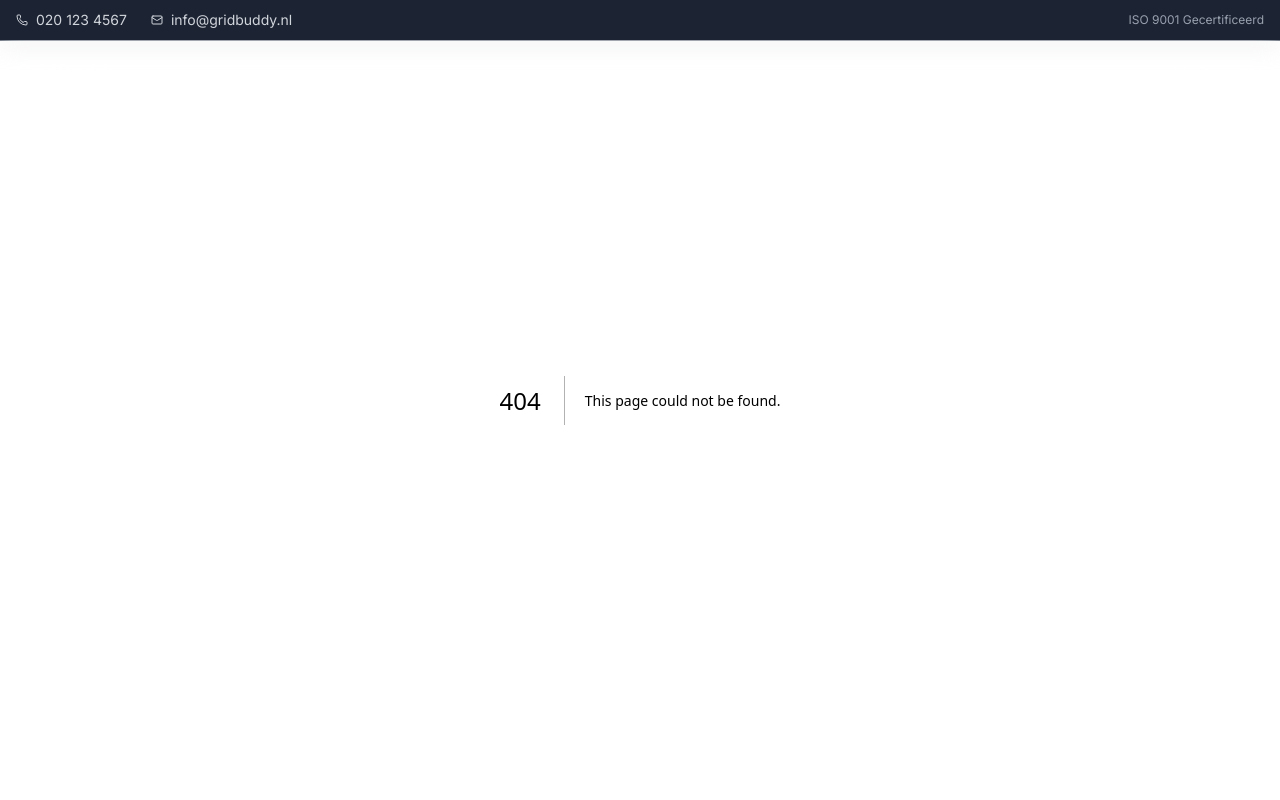
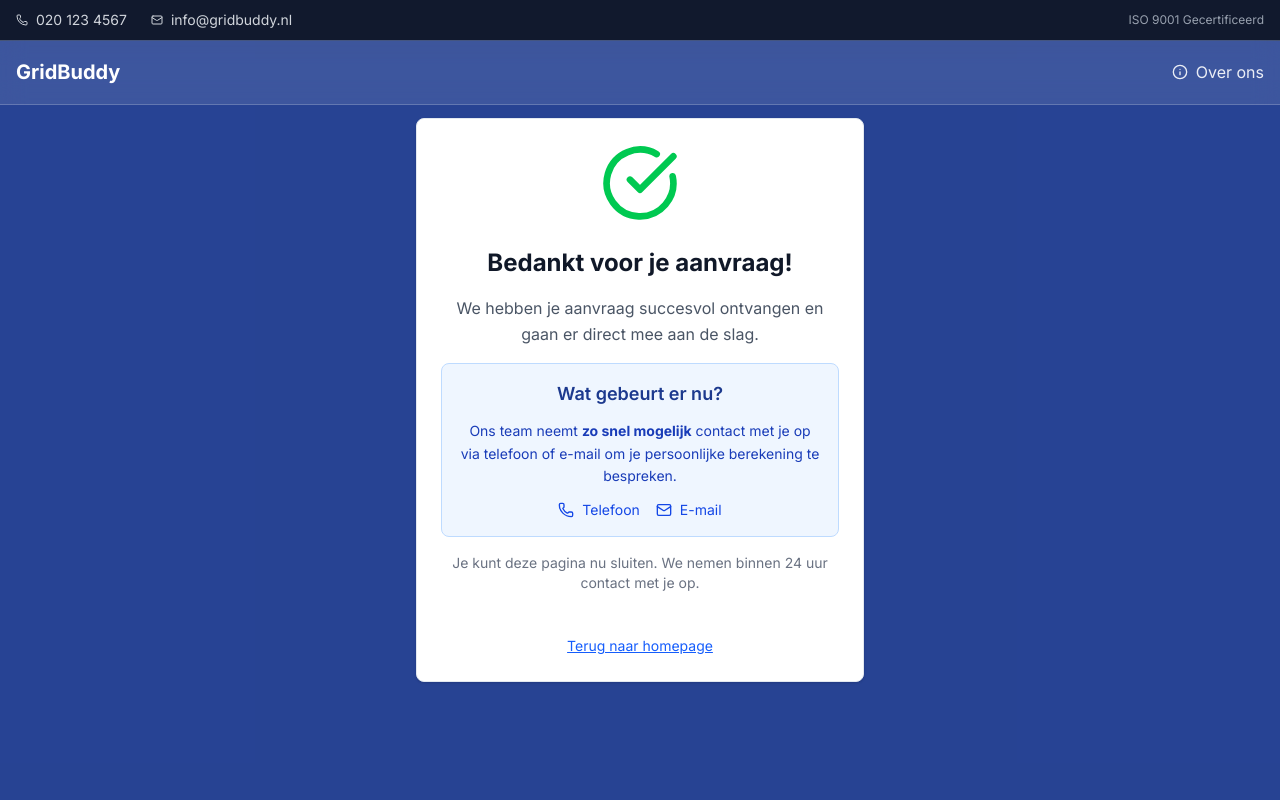
Before and after one commit to TristanVarewijck/home-battery, a Next.js app: page /success in a window 1280 px wide. Before the commit this address had no page. Shown: the top 800 px of the page. Built offline with nearby package versions, Linux system fonts and the light colour scheme.

Commit message:
success page url

```diff
--- /dev/null
+++ b/src/app/success/page.tsx
@@ -0,0 +1,71 @@
+import { CheckCircle, Phone, Mail } from 'lucide-react';
+import { Card, CardContent } from '@/components/ui/card';
+import Link from 'next/link';
+import { Metadata } from 'next';
+
+export const metadata: Metadata = {
+  robots: {
+    index: false,
+    follow: false,
+  },
+};
+
+export default function SuccessPage() {
+  return (
+    <div className="min-h-screen bg-blue-900/95 flex items-center justify-center p-4">
+      <Card className="w-full max-w-md bg-white">
+        <CardContent className="pt-6">
+          <div className="text-center space-y-6">
+            <CheckCircle className="w-20 h-20 text-green-500 mx-auto" />
+
+            <div className="space-y-4">
+              <h1 className="text-2xl font-bold text-gray-900">
+                Bedankt voor je aanvraag!
+              </h1>
+
+              <p className="text-gray-600 leading-relaxed">
+                We hebben je aanvraag succesvol ontvangen en gaan er direct mee
+                aan de slag.
+              </p>
+
+              <div className="bg-blue-50 border border-blue-200 rounded-lg p-4 space-y-3">
+                <h2 className="font-semibold text-blue-900 text-lg">
+                  Wat gebeurt er nu?
+                </h2>
+                <p className="text-blue-800 text-sm leading-relaxed">
+                  Ons team neemt <strong>zo snel mogelijk</strong> contact met
+                  je op via telefoon of e-mail om je persoonlijke berekening te
+                  bespreken.
+                </p>
+                <div className="flex items-center justify-center gap-4 text-blue-700">
+                  <div className="flex items-center gap-2">
+                    <Phone className="w-4 h-4" />
+                    <span className="text-sm">Telefoon</span>
+                  </div>
+                  <div className="flex items-center gap-2">
+                    <Mail className="w-4 h-4" />
+                    <span className="text-sm">E-mail</span>
+                  </div>
+                </div>
+              </div>
+
+              <p className="text-gray-500 text-sm">
+                Je kunt deze pagina nu sluiten. We nemen binnen 24 uur contact
+                met je op.
+              </p>
+            </div>
+
+            <div className="pt-4">
+              <Link
+                href="/"
+                className="text-blue-600 hover:text-blue-800 text-sm underline"
+              >
+                Terug naar homepage
+              </Link>
+            </div>
+          </div>
+        </CardContent>
+      </Card>
+    </div>
+  );
+}
--- a/src/components/SubmissionForm.tsx
+++ b/src/components/SubmissionForm.tsx
@@ -26,6 +26,7 @@ import {
 import axios from 'axios';
 import PhoneInput from 'react-phone-number-input';
 import 'react-phone-number-input/style.css';
+import { useRouter } from 'next/navigation';
 
 interface FormData {
   // Step 1: Address
@@ -59,8 +60,8 @@ const daytimeOptions = [
 ];
 
 export function SubmissionForm() {
+  const router = useRouter();
   const [currentStep, setCurrentStep] = useState(1);
-  const [isSubmitted, setIsSubmitted] = useState(false);
   const [addressError, setAddressError] = useState('');
   const [isLoadingAddress, setIsLoadingAddress] = useState(false);
   const [isSubmitting, setIsSubmitting] = useState(false);
@@ -127,6 +128,18 @@ export function SubmissionForm() {
   const nextStep = () => {
     if (currentStep < 5) {
       setCurrentStep(currentStep + 1);
+      // Auto-scroll to form on mobile devices
+      if (window.innerWidth < 1024) {
+        // lg breakpoint
+        setTimeout(() => {
+          const formElement = document.querySelector(
+            '#submission-form-container'
+          );
+          if (formElement) {
+            formElement.scrollIntoView({ behavior: 'smooth', block: 'start' });
+          }
+        }, 100);
+      }
     }
   };
 
@@ -171,7 +184,7 @@ export function SubmissionForm() {
       }
 
       if (response.status === 201) {
-        setIsSubmitted(true);
+        router.push('/success');
       }
     } catch (error) {
       console.error('Submission error:', error);
@@ -211,24 +224,6 @@ export function SubmissionForm() {
     }
   };
 
-  if (isSubmitted) {
-    return (
-      <Card className="w-full">
-        <CardContent className="pt-6">
-          <div className="text-center space-y-4">
-            <CheckCircle className="w-16 h-16 text-green-500 mx-auto" />
-            <h3 className="text-xl font-semibold text-gray-900">
-              Bedankt voor je aanvraag!
-            </h3>
-            <p className="text-gray-600">
-              We nemen binnen 24 uur telefonisch of per e-mail contact met je op
-              om je persoonlijke berekening te bespreken.
-            </p>
-          </div>
-        </CardContent>
-      </Card>
-    );
-  }
   return (
     <Card className="w-full bg-gray-50 h-auto lg:h-[600px] flex flex-col">
       <CardHeader className="text-sm border-b border-gray-200 mb-4">
```
